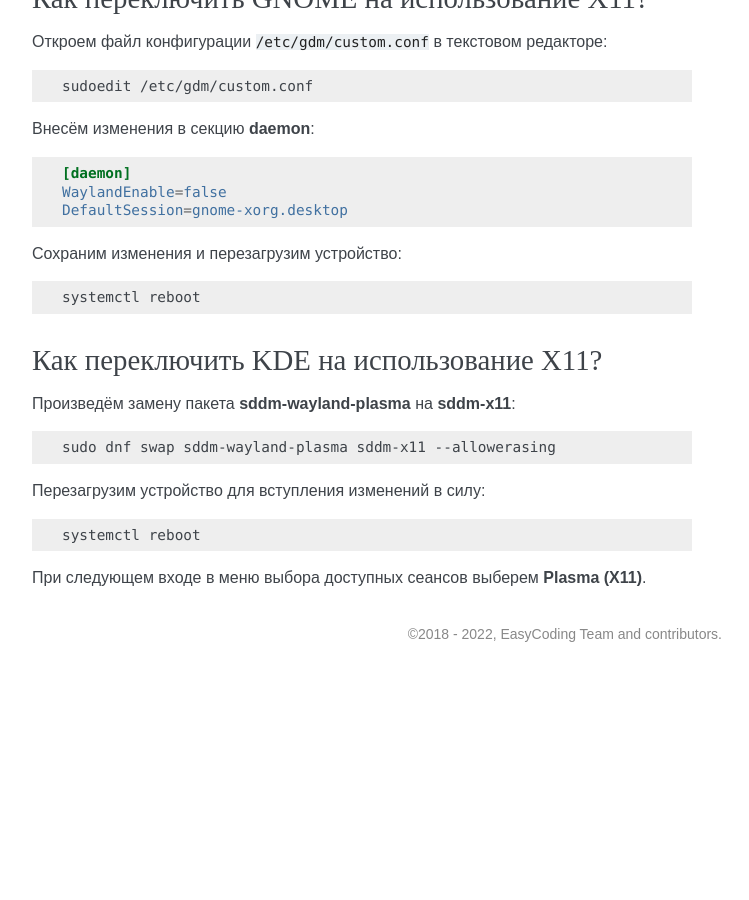
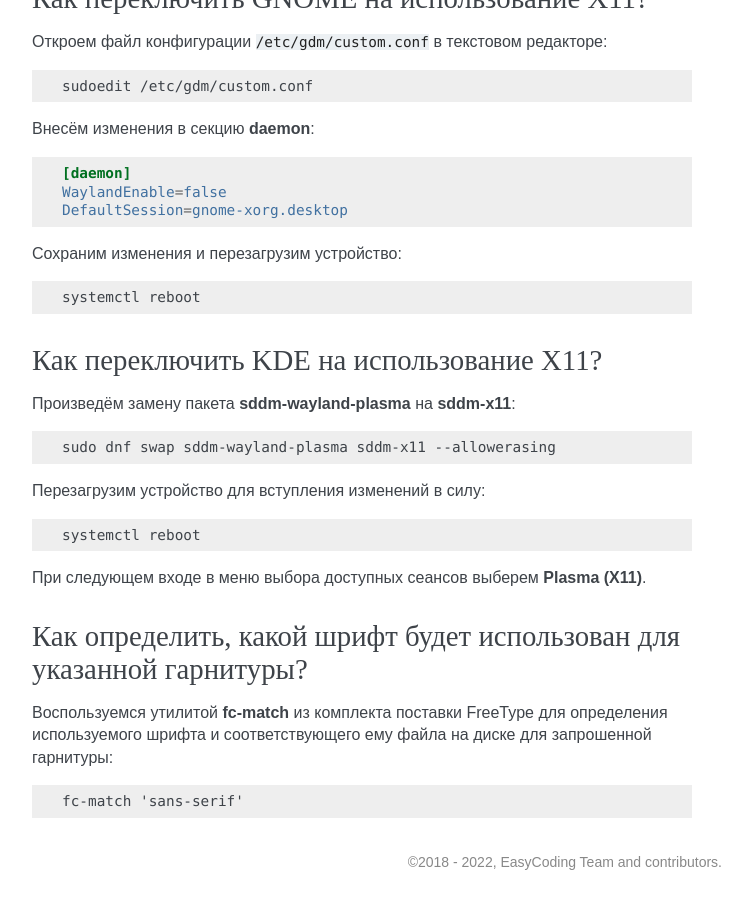
Before and after one commit to RussianFedora/FAQ, a Sphinx documentation site: the page built from source/using-system.rst, in a window 1280 px wide and 900 px high, scrolled down 17647 px. Shown: the whole window, without its empty margins (388-1137 px from the left). Built offline with Sphinx 7.4.7, drawn with Linux system fonts in a browser that asks for light colours; comment, search, counter and statistics services are not loaded; before the commit the page ends 18319 px from its top, so only the background shows below that; some of the changed text lies outside the part shown.

Commit message:
Added a new question font-identify.

```diff
--- a/source/using-system.rst
+++ b/source/using-system.rst
@@ -1052,3 +1052,15 @@
     systemctl reboot
 
 При следующем входе в меню выбора доступных сеансов выберем **Plasma (X11)**.
+
+.. index:: font, ttf, fc-match, freetype
+.. _font-identify:
+
+Как определить, какой шрифт будет использован для указанной гарнитуры?
+=========================================================================
+
+Воспользуемся утилитой **fc-match** из комплекта поставки FreeType для определения используемого шрифта и соответствующего ему файла на диске для запрошенной гарнитуры:
+
+.. code-block:: text
+
+    fc-match 'sans-serif'
```
